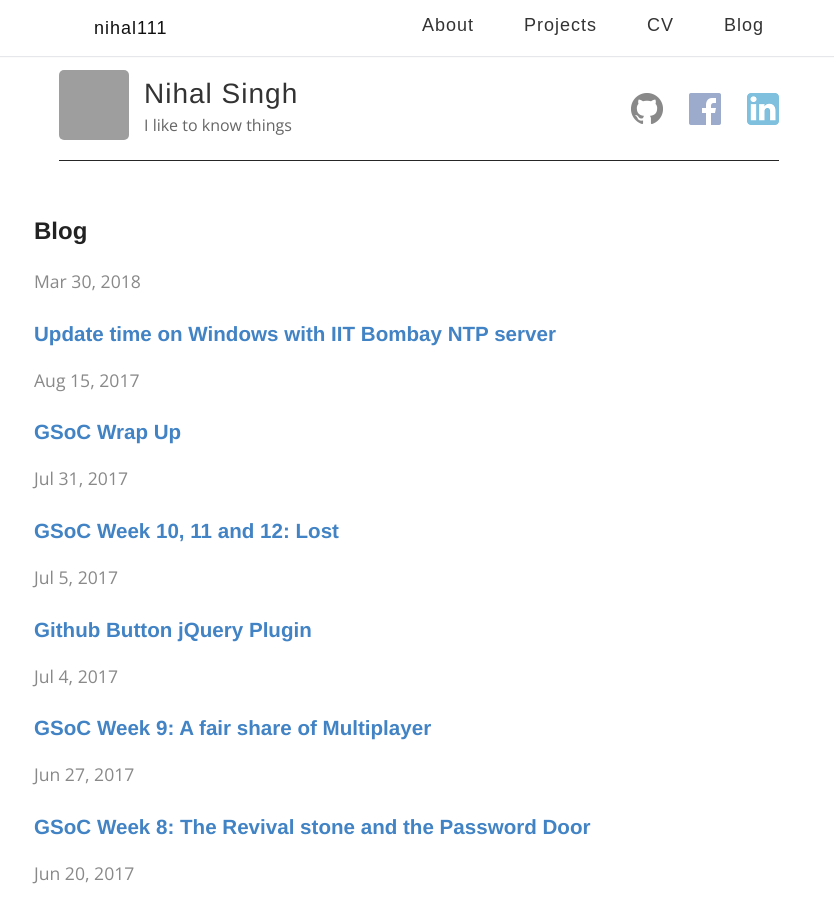
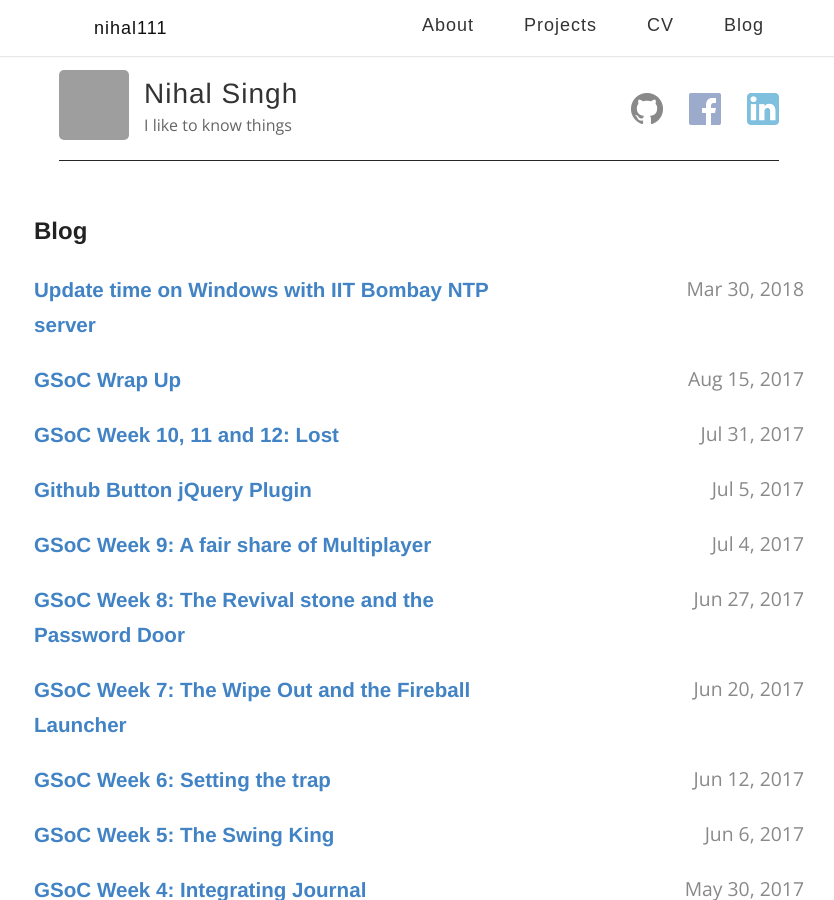
Before and after one commit to nihal111/nihal111.github.io, a Jekyll site: the page built from blog/index.html, in a window 1280 px wide and 900 px high. Shown: the whole window, without its empty margins (221-1055 px from the left). Built offline with Jekyll 4.4.1, drawn with Linux system fonts in a browser that asks for light colours; some web fonts are replaced; grey boxes are pictures that could not be loaded.

Commit message:
Blog format updated

```diff
--- a/blog/index.html
+++ b/blog/index.html
@@ -4,6 +4,11 @@ layout: default
 
 <h2>Blog</h2>
 {% for post in site.posts %}
-		<time>{{ post.date | date: "%b %-d, %Y" }}</time>
-		<h3><a href="{{ post.url | prepend: site.baseurl }}">{{ post.title }}</a></h3>
+
+	<div style="display: block; margin: 20px 0;">
+		<a href="{{ post.url | prepend: site.baseurl }}">
+			<time style="float:right; position: relative; top: 2px; margin: 0; width: 35%; float: right; font-size: 1.1em; color: #898989; text-align: right;">{{ post.date | date: "%b %-d, %Y" }}</time>
+		<h3 style="margin: 0; width: 75%; color: #4183C4">{{ post.title }}</h3>
+		</a>
+	</div>
 {% endfor %}
```
Also changed, not shown: 2 other files.
